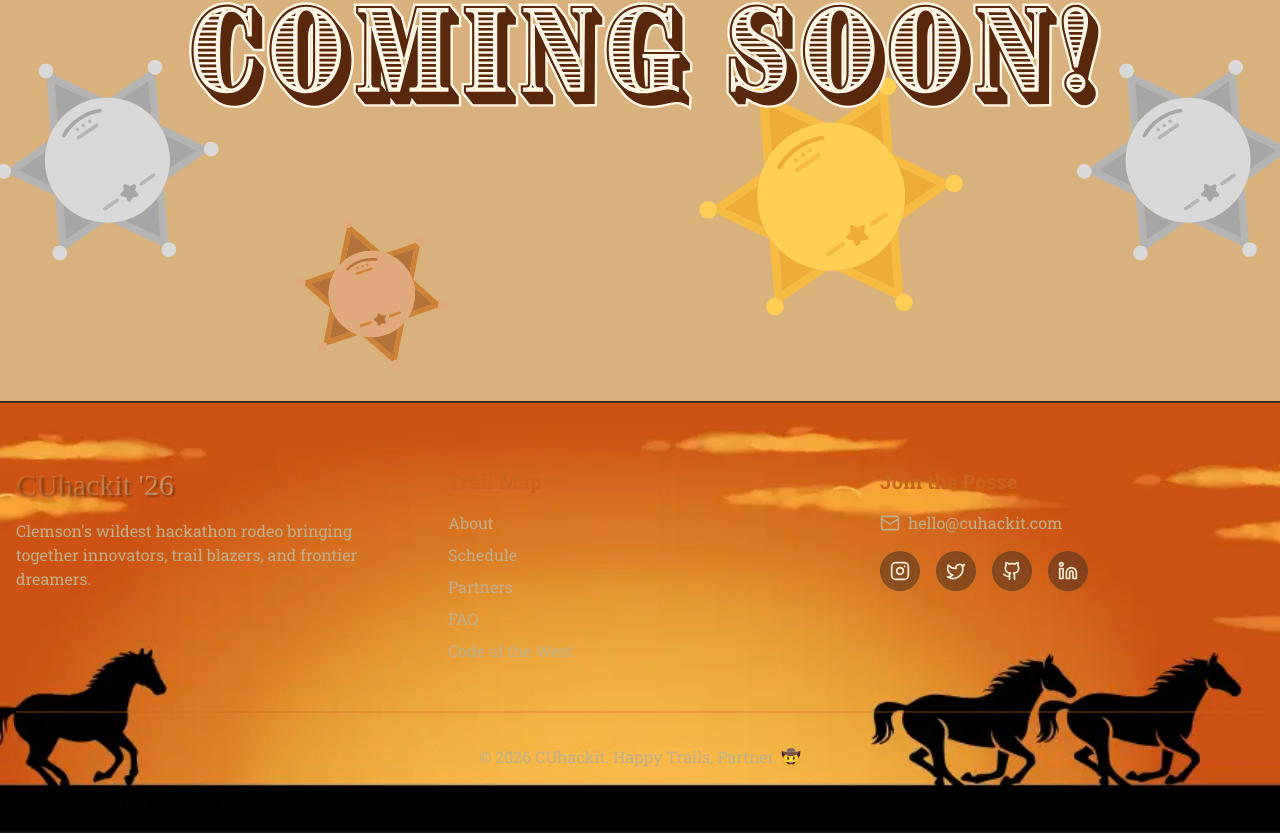
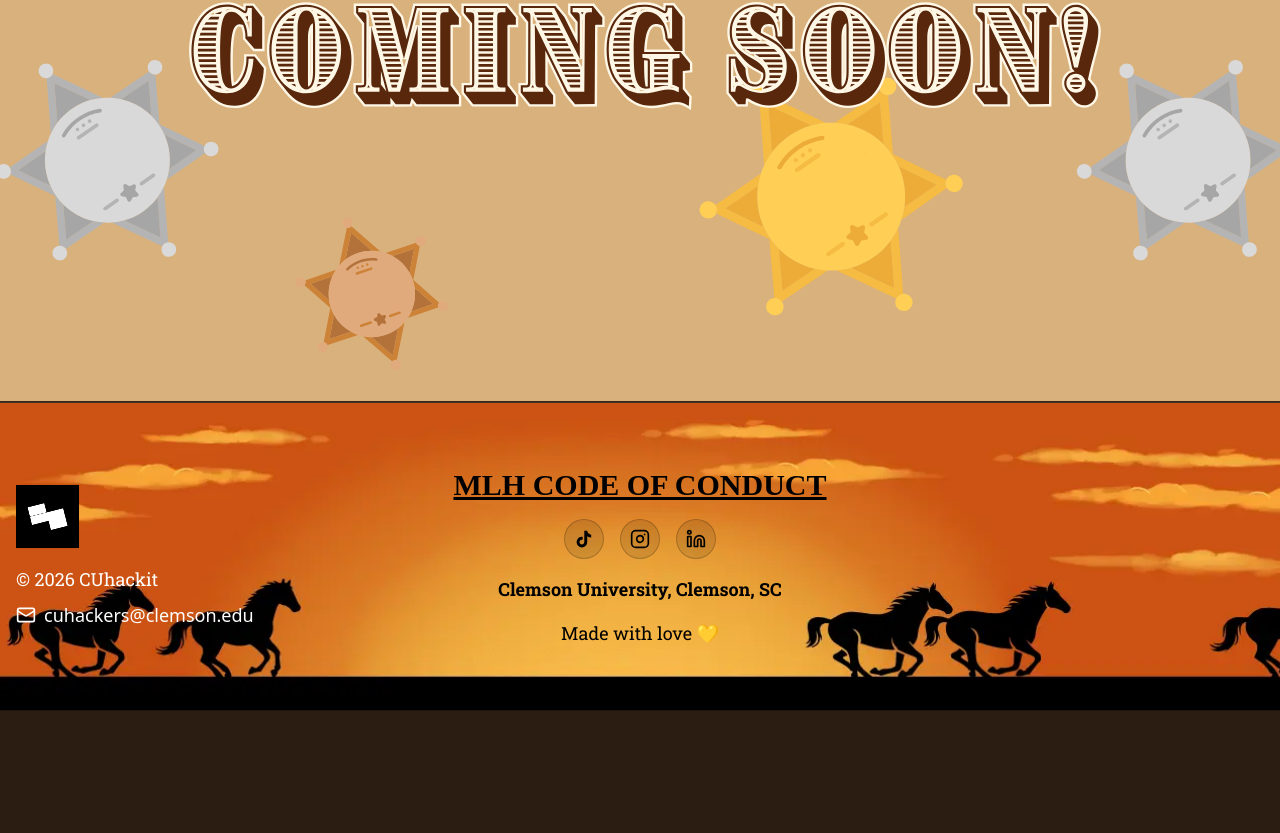
Before and after one commit to CUHackers/cuhackit-2026, a React (Vite) app: page / in a window 1280 px wide. Shown: the part 7766-8599 px from the top of the page. After the commit the page ends 8477 px from the top, so only its background shows below. Built offline with nearby package versions, Linux system fonts and the light colour scheme; the HTML template or start-up script is replaced by a standard one; a web font is replaced by a local one.

Commit message:
Updated footer text

```diff
--- a/src/components/sections/FooterSection.tsx
+++ b/src/components/sections/FooterSection.tsx
@@ -1,4 +1,10 @@
-import { Mail, Instagram, Twitter, Github, Linkedin } from 'lucide-react';
+import { Mail, Instagram, Linkedin } from 'lucide-react';
+
+const TikTokIcon = ({ className }: { className?: string }) => (
+  <svg viewBox="0 0 24 24" fill="currentColor" className={className}>
+    <path d="M19.59 6.69a4.83 4.83 0 0 1-3.77-4.25V2h-3.45v13.67a2.89 2.89 0 0 1-5.2 1.74 2.89 2.89 0 0 1 2.31-4.64 2.93 2.93 0 0 1 .88.13V9.4a6.84 6.84 0 0 0-1-.05A6.33 6.33 0 0 0 5 20.1a6.34 6.34 0 0 0 10.86-4.43v-7a8.16 8.16 0 0 0 4.77 1.52v-3.4a4.85 4.85 0 0 1-1-.1z"/>
+  </svg>
+);
 
 const FooterSection = () => {
   return (
@@ -13,54 +19,52 @@ const FooterSection = () => {
       }}
     >
       <div className="container mx-auto px-4">
-        <div className="grid grid-cols-1 md:grid-cols-3 gap-12 mb-12">
-          {/* Branding */}
-          <div>
-            <h3 className="text-3xl font-western text-gradient mb-4" style={{ textShadow: 'var(--shadow-text)' }}>CUhackit '26</h3>
-            <p className="text-muted-foreground font-body">
-              Clemson's wildest hackathon rodeo bringing together innovators, trail blazers, and frontier dreamers.
-            </p>
+        <div className="grid grid-cols-1 md:grid-cols-3 gap-12 items-center">
+
+          {/* Left Side - White Text */}
+          <div className="text-white flex flex-col gap-2 items-center md:items-start text-center md:text-left">
+            <img
+              src="/assets/FooterSection/CUhackitLogo.svg"
+              alt="CUhackit Logo"
+              className="h-16 w-auto mb-2"
+            />
+            <p className="font-body text-lg">© 2026 CUhackit</p>
+            <a href="mailto:cuhackers@clemson.edu" className="flex items-center gap-2 hover:underline text-lg">
+               <Mail className="w-5 h-5" /> cuhackers@clemson.edu
+            </a>
           </div>
 
-          {/* Quick Links */}
-          <div>
-            <h4 className="text-xl font-body font-bold mb-4 text-primary">Trail Map</h4>
-            <ul className="space-y-2 text-muted-foreground font-body">
-              <li className="hover:text-primary transition-colors cursor-pointer">About</li>
-              <li className="hover:text-primary transition-colors cursor-pointer">Schedule</li>
-              <li className="hover:text-primary transition-colors cursor-pointer">Partners</li>
-              <li className="hover:text-primary transition-colors cursor-pointer">FAQ</li>
-              <li className="hover:text-primary transition-colors cursor-pointer">Code of the West</li>
-            </ul>
-          </div>
+          {/* Center Side - Black Text */}
+          <div className="text-black flex flex-col gap-4 items-center text-center">
+            <a
+              href="https://static.mlh.io/docs/mlh-code-of-conduct.pdf"
+              target="_blank"
+              rel="noopener noreferrer"
+              className="font-bold underline hover:text-primary transition-colors text-3xl"
+              style={{ fontFamily: 'Rye, serif' }}
+            >
+              MLH CODE OF CONDUCT
+            </a>
 
-          {/* Contact & Social */}
-          <div>
-            <h4 className="text-xl font-body font-bold mb-4 text-primary">Join the Posse</h4>
-            <div className="flex items-center gap-2 mb-4 text-muted-foreground hover:text-primary transition-colors cursor-pointer">
-              <Mail className="w-5 h-5" />
-              <span className="font-body">hello@cuhackit.com</span>
-            </div>
             <div className="flex gap-4">
-              <a href="#" className="w-10 h-10 rounded-full bg-card/50 border border-border/50 flex items-center justify-center hover:border-primary/50 hover:bg-primary/10 transition-all duration-300 hover:scale-110">
+              <a href="#" className="w-10 h-10 rounded-full bg-black/10 border border-black/20 flex items-center justify-center hover:bg-black/20 transition-all duration-300 hover:scale-110 text-black">
+                <TikTokIcon className="w-5 h-5" />
+              </a>
+              <a href="#" className="w-10 h-10 rounded-full bg-black/10 border border-black/20 flex items-center justify-center hover:bg-black/20 transition-all duration-300 hover:scale-110 text-black">
                 <Instagram className="w-5 h-5" />
               </a>
-              <a href="#" className="w-10 h-10 rounded-full bg-card/50 border border-border/50 flex items-center justify-center hover:border-primary/50 hover:bg-primary/10 transition-all duration-300 hover:scale-110">
-                <Twitter className="w-5 h-5" />
-              </a>
-              <a href="#" className="w-10 h-10 rounded-full bg-card/50 border border-border/50 flex items-center justify-center hover:border-primary/50 hover:bg-primary/10 transition-all duration-300 hover:scale-110">
-                <Github className="w-5 h-5" />
-              </a>
-              <a href="#" className="w-10 h-10 rounded-full bg-card/50 border border-border/50 flex items-center justify-center hover:border-primary/50 hover:bg-primary/10 transition-all duration-300 hover:scale-110">
+              <a href="#" className="w-10 h-10 rounded-full bg-black/10 border border-black/20 flex items-center justify-center hover:bg-black/20 transition-all duration-300 hover:scale-110 text-black">
                 <Linkedin className="w-5 h-5" />
               </a>
             </div>
+
+            <p className="font-body font-semibold text-lg">Clemson University, Clemson, SC</p>
+            <p className="font-body text-lg">Made with love 💛</p>
           </div>
-        </div>
 
-        {/* Bottom Bar */}
-        <div className="pt-8 border-t-2 border-primary/30 text-center text-muted-foreground">
-          <p className="font-body">© 2026 CUhackit. Happy Trails, Partner. 🤠</p>
+          {/* Right Side - Empty for spacing to keep center centered */}
+          <div className="hidden md:block"></div>
+
         </div>
       </div>
     </footer>
```
Also changed, not shown: assets/FooterSection/CUhackitLogo.svg (added).
